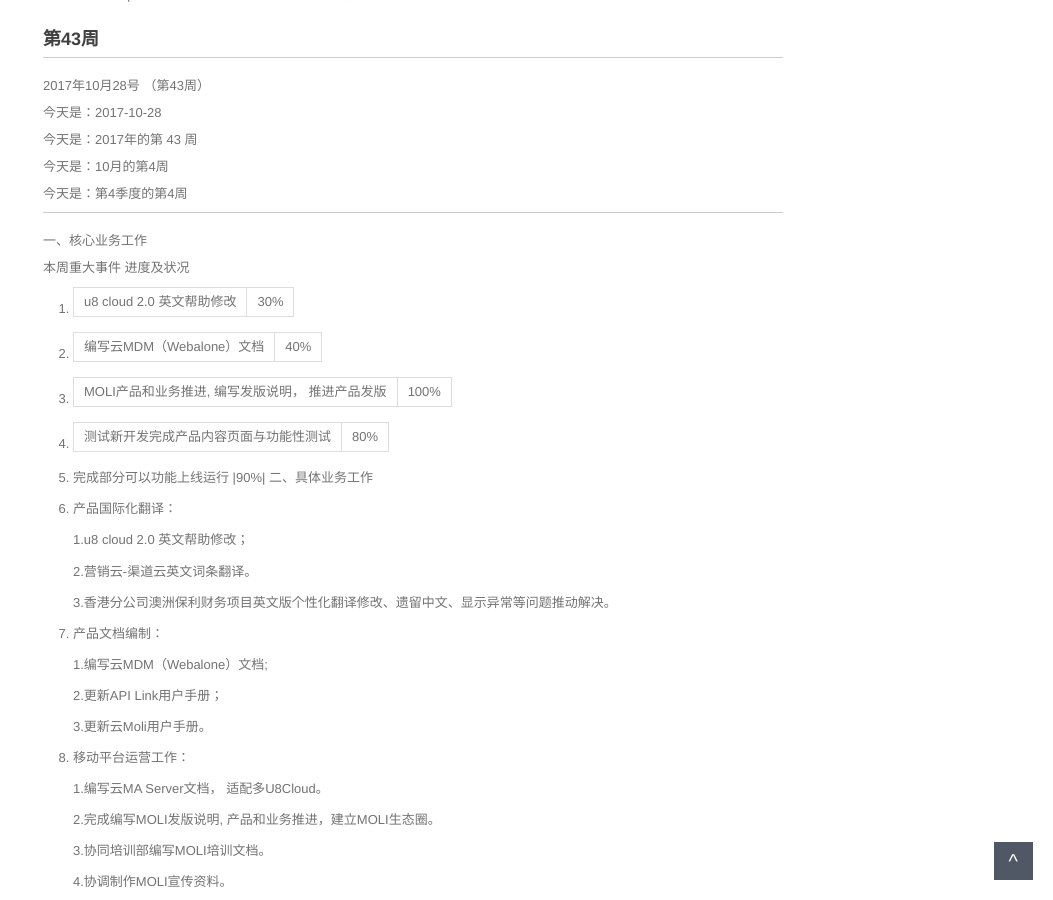
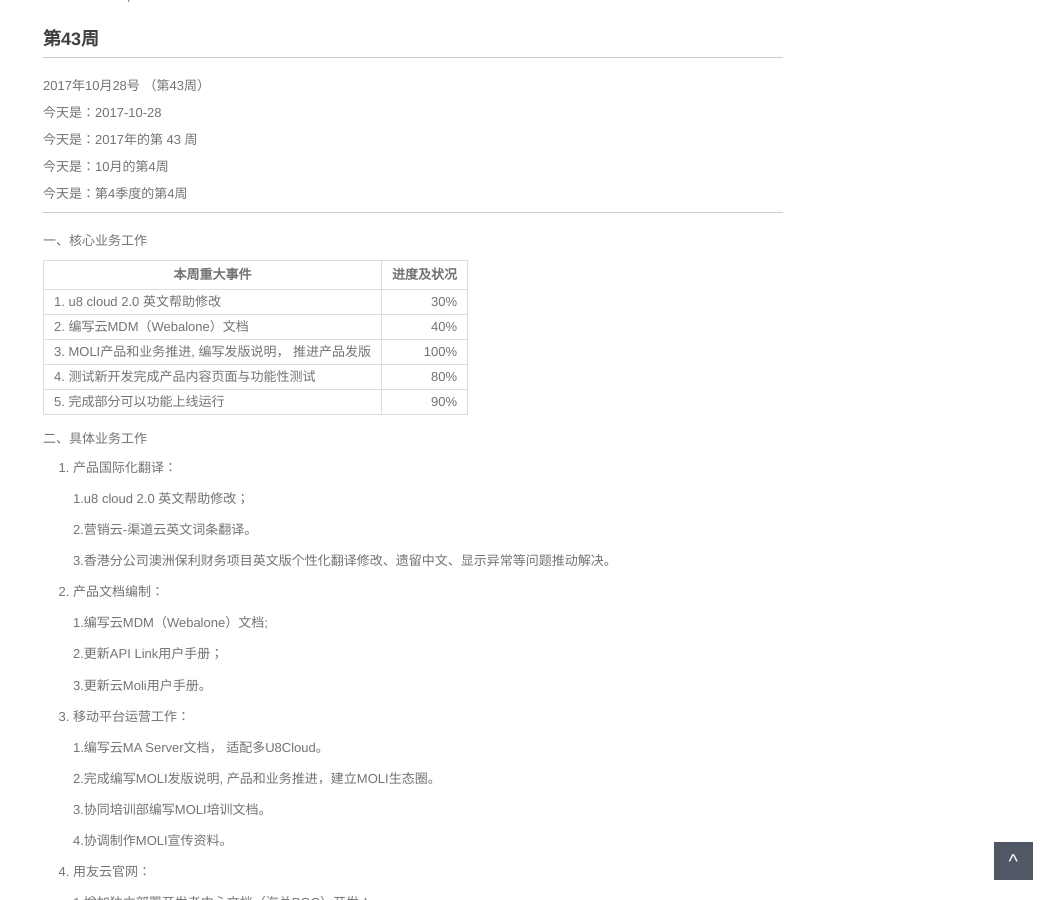
Before and after one commit to walllFlower/blog, a Jekyll site: the page built from _posts/2017-06-22-day_report_cxz.md, in a window 1280 px wide and 900 px high, scrolled down 1337 px. Shown: the whole window, without its empty margins (227-1280 px from the left). Built offline with Jekyll 4.4.1, drawn with Linux system fonts in a browser that asks for light colours; comment, search, counter and statistics services are not loaded.

Commit message:
Update 2017-06-22-day_report_cxz.md

```diff
--- a/_posts/2017-06-22-day_report_cxz.md
+++ b/_posts/2017-06-22-day_report_cxz.md
@@ -93,12 +93,14 @@ categories: 日报
 
 一、核心业务工作
 
-本周重大事件	进度及状况
-1. u8 cloud 2.0 英文帮助修改                     | 30%|
-2. 编写云MDM（Webalone）文档                     |40%|
-3. MOLI产品和业务推进, 编写发版说明， 推进产品发版                     |100%|
-4. 测试新开发完成产品内容页面与功能性测试                     |80%|
-5. 完成部分可以功能上线运行                     |90%|
+| 本周重大事件 | 进度及状况 |
+| --------    | -----:    |
+| 1. u8 cloud 2.0 英文帮助修改                     | 30%|
+| 2. 编写云MDM（Webalone）文档                     |40%|
+| 3. MOLI产品和业务推进, 编写发版说明， 推进产品发版                     |100%|
+| 4. 测试新开发完成产品内容页面与功能性测试                     |80%|
+| 5. 完成部分可以功能上线运行                     |90%|
+
 二、具体业务工作
 
 1. 产品国际化翻译：
```
